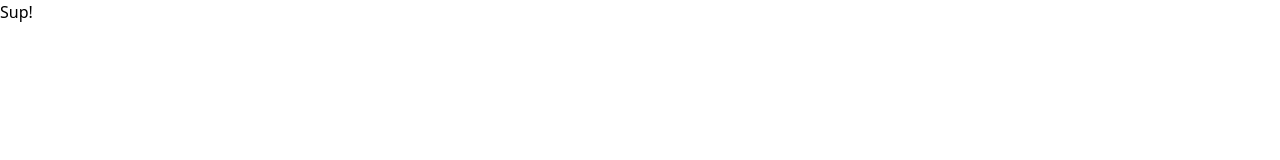
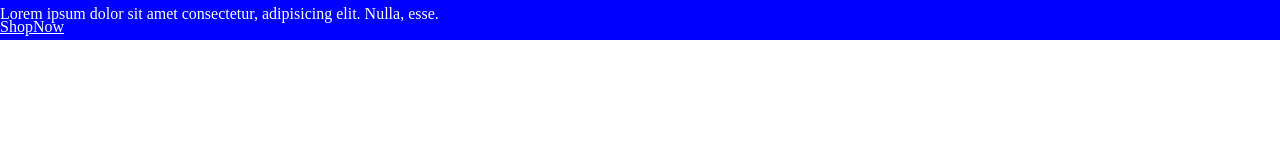
Before and after one commit to C1SLR/ecommerce2025, a website: page index.html in a window 1280 px wide. Drawn offline with Linux system fonts and the light colour scheme.

Commit message:
WIP sticky header

```diff
--- a/index.html
+++ b/index.html
@@ -3,14 +3,20 @@
   <head>
     <meta charset="UTF-8" />
     <meta name="viewport" content="width=device-width, initial-scale=1.0" />
-    <link rel="stylesheet" href="output.css">
+    <!-- <link rel="stylesheet" href="output.css" /> -->
+    <link rel="stylesheet" href="style.css" />
     <title>E-Commerce Store</title>
   </head>
   <body>
-    <header></header>
-    <main>
-      <h1> Sup! </h1>
-    </main>
+    <header>
+<div class="layout">
+  <div class="layout-text">
+    <p>Lorem ipsum dolor sit amet consectetur, adipisicing elit. Nulla, esse.</p>
+    <a href="404.html">ShopNow</a>
+  </div>
+</div>
+    </header>
+    <main></main>
     <footer></footer>
   </body>
 </html>
--- /dev/null
+++ b/style.css
@@ -0,0 +1,21 @@
+*{
+    margin: 0;
+    padding: 0;
+
+}
+.layout{
+    display: flex;
+    position: fixed;
+    height: 40px;
+    width: 100%;
+    background-color: blue;
+
+}
+p{
+    position: relative;
+    top: 5px;
+    color: white;
+}
+a{
+    color: white;
+}
```
Also changed, not shown: 404.html (added), New Text Document.txt (added), assets/AppStore.png (added), assets/Cart1 with buy.png (added), assets/GooglePlay.png (added), assets/Icon-Facebook.png (added), assets/Icon-Linkedin.png (added), assets/Icon-Twitter.png (added), assets/Qr Code.png (added), assets/Vector.png (added), assets/Wishlist.png (added), assets/icon-instagram.png (added), assets/icon-send.png (added), assets/user.png (added), 1 more files, 1 other file.
